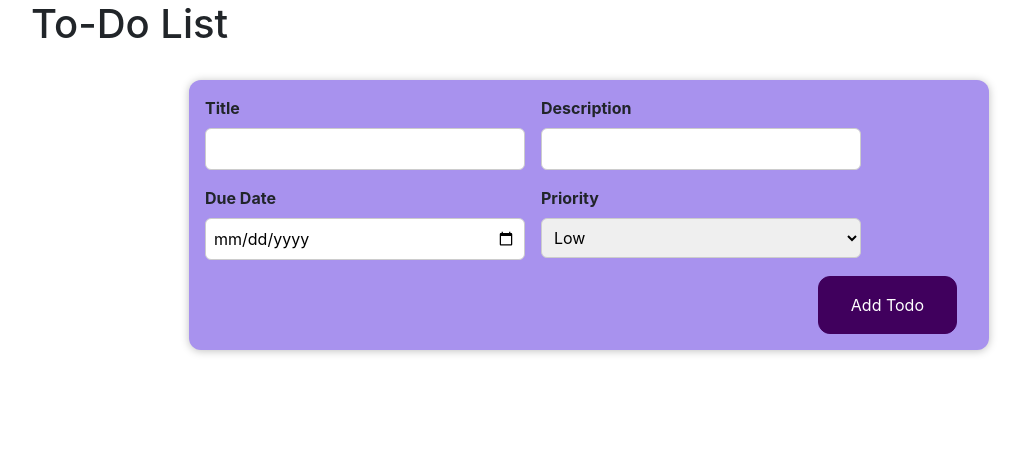
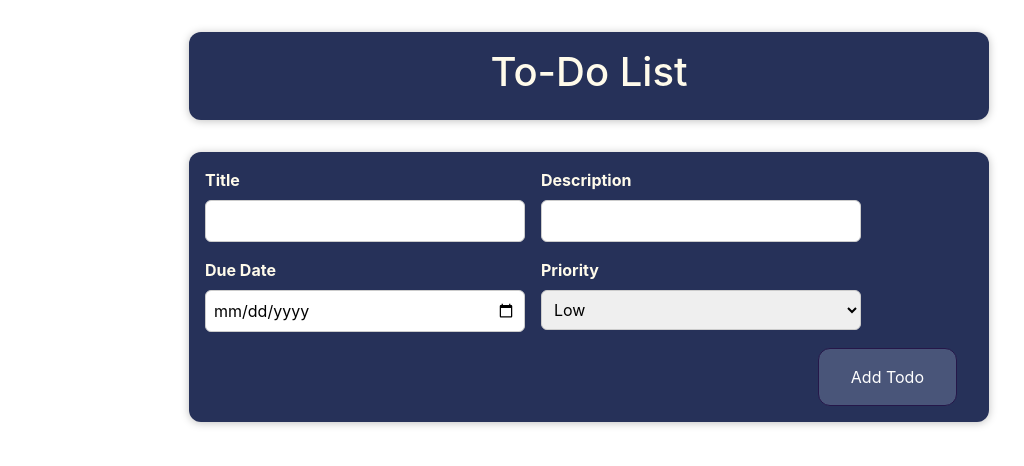
Before and after one commit to zaccaffey/to-do--current-, a React (Create React App) app: page / in a window 1280 px wide. Shown: the top 466 px of the page, without its empty margins (51-1075 px from the left). Built offline with nearby package versions, Linux system fonts and the light colour scheme; the HTML template or start-up script is replaced by a standard one.

Commit message:
final version with updated UI and styling

```diff
--- a/src/Components/DateWidget.js
+++ b/src/Components/DateWidget.js
@@ -10,7 +10,7 @@ const DateWidget = (props) => {
     }
         return (
             <div>
-                <p>{date}</p>
+                <p>Due Date: {date}</p>
             </div>
         );
 }
--- a/src/Components/Home.js
+++ b/src/Components/Home.js
@@ -8,7 +8,7 @@ import Dialog from "@material-ui/core/Dialog";
 import DialogContentText from "@material-ui/core/DialogContentText";
 import DialogTitle from "@material-ui/core/DialogTitle";
 import DialogContent from "@material-ui/core/DialogContent";
-import './Todo/TodoItem.css'
+import './NewTodo/TodoForm.css';
 
 const initialList = []
 
@@ -41,7 +41,9 @@ const Home = () => {
 
     const addTodoHandler = (todo) => {
         setTodos((prevList) => {
-            return [todo, ...prevList]
+            let temp = [todo, ...prevList]
+            console.log(typeof todo.date)
+            return [...temp].sort((a, b) => a.date > b.date ? 1 : -1)
         })
     }
 
@@ -76,7 +78,9 @@ const Home = () => {
         newList[index].description = newDescription
         newList[index].date = newDueDate
         newList[index].priority = newPriority
-        setTodos(newList)
+        setTodos((prevList) => {
+            return [...newList].sort((a, b) => a.date > b.date ? 1 : -1)
+        })
         setOpen(false)
         setNewTitle('')
         setNewDescription('')
@@ -99,33 +103,40 @@ const Home = () => {
         <Container>
             <Row>
                 <Col>
+                    <div className="new-todo-title">
                         <h1>To-Do List</h1>
+                    </div>
                     <div>
-                        <NewTodo onAddTodo={addTodoHandler}/>
+                        <NewTodo onAddTodo={addTodoHandler} />
                         <TodoList list={todos} onRemoveTodo={removeTodo} editClickToOpen={handleClickToOpen} getId={getId}></TodoList>
                     </div>
                     <Dialog open={open} onClose={handleToClose}>
+                        <div className='new-todo'>
                             <DialogTitle>Edit Item</DialogTitle>
                             <DialogContent>
                                 <form onSubmit={submitHandler}>
-                                <div>
-                                    <DialogContentText>Title</DialogContentText>
-                                    <input type="text" value={newTitle} onChange={titleChangeHandler} placeholder={myObject.title} on></input>
+                                    <DialogTitle>Title</DialogTitle>
+                                    <textarea type="text" value={newTitle} onChange={titleChangeHandler} placeholder={myObject.title} on></textarea>
 
-                                    <DialogContentText>Description</DialogContentText>
+                                    <DialogTitle>Description</DialogTitle>
                                     <textarea type="text" value={newDescription} onChange={descriptionChangeHandler} placeholder={myObject.description}></textarea>
 
-                                    <DialogContentText>Due Date</DialogContentText>
+                                    <DialogTitle>Due Date</DialogTitle>
                                     <textarea type="text" value={newDueDate} onChange={dateChangeHandler} placeholder={myObject.date}></textarea>
 
-                                    <DialogContentText>Priority</DialogContentText>
-                                    <input type="text" value={newPriority} onChange={priorityChangeHandler} placeholder={myObject.priority}></input>
-                                </div>
-                                <div>
+                                    <DialogTitle>Priority</DialogTitle>
+                                    <select value={newPriority} select={myObject.priority} onChange={priorityChangeHandler}>
+                                        <option value="High">High</option>
+                                        <option value="Medium">Medium</option>
+                                        <option value="Low">Low</option>
+                                    </select>
+                                    {'\n'}
+                                    <Row>
                                         <button type="submit">Submit</button>
-                                </div>
+                                    </Row>
                                 </form>
                             </DialogContent>
+                        </div>
                     </Dialog>
                 </Col>
             </Row>
--- a/src/Components/NewTodo/NewTodo.css
+++ b/src/Components/NewTodo/NewTodo.css
@@ -1,5 +1,5 @@
 .new-todo {
-    background-color: #a892ee;
+  background-color: #263159;
   padding: 1rem;
   margin: 2rem auto;
   width: 50rem;
@@ -7,14 +7,27 @@
   border-radius: 12px;
   text-align: center;
   box-shadow: 0 1px 8px rgba(0, 0, 0, 0.25);
+  color: #FFFBEB;
+}
+
+.new-todo-title {
+  background-color: #263159;
+  padding: 1rem;
+  margin: 2rem auto;
+  width: 50rem;
+  max-width: 95%;
+  border-radius: 12px;
+  text-align: center;
+  box-shadow: 0 1px 8px rgba(0, 0, 0, 0.25);
+  color: #FFFBEB;
 }
 
 .new-todo button {
   font: inherit;
   cursor: pointer;
   padding: 1rem 2rem;
-    border: 1px solid #40005d;
-    background-color: #40005d;
+  border: 1px solid #251749;
+  background-color: #495579;
   color: white;
   border-radius: 12px;
   margin-right: 1rem;
@@ -22,8 +35,8 @@
 
 .new-todo button:hover,
 .new-todo button:active {
-    background-color: #510674;
-    border-color: #510674;
+  background-color: #251749;
+  border-color: #251749;
 }
 
 .new-todo button.alternative {
@@ -36,3 +49,10 @@
 .new-todo button.alternative:active {
   background-color: #ddb3f8;
 }
+
+.dialog {
+  color: red;
+  font-size: 10px;
+  font-weight: normal;
+  line-height: normal;
+}
--- a/src/Components/NewTodo/TodoForm.js
+++ b/src/Components/NewTodo/TodoForm.js
@@ -38,7 +38,7 @@ const TodoForm = (props) => {
             setValidTitle(true)
         } else {
             setValidTitle(false)
-            setNewTitle("Title cannot be empty")
+            setNewTitle("* Title cannot be empty")
         }
     }
 
@@ -87,7 +87,7 @@ const TodoForm = (props) => {
                 </div>
                 <div className='new-todo__control'>
                     <label>Due Date</label>
-                    <input type="date" value={newDueDate} onClick={handleTodaysDate} min={"2022-12-06"} onChange={dateChangeHandler} />
+                    <input type="date" value={newDueDate} onClick={handleTodaysDate} min={"2022-12-07"} onChange={dateChangeHandler} />
                 </div>
                 <div className='new-todo__control'>
                     <label>Priority</label>
--- a/src/Components/Todo/Button.css
+++ b/src/Components/Todo/Button.css
@@ -2,12 +2,12 @@
 .button-29 {
   align-items: center;
   appearance: none;
-  background: radial-gradient(#76b2fe, #5557D2);
+  background-color: #495579;
   border: 0;
   border-radius: 6px;
   box-shadow: rgba(45, 35, 66, .4) 0 2px 4px,rgba(45, 35, 66, .3) 0 7px 13px -3px,rgba(58, 65, 111, .5) 0 -3px 0 inset;
   box-sizing: border-box;
-  color: #000000;
+  color: #FFFBEB;
   cursor: pointer;
   display: inline-flex;
   font-family: "JetBrains Mono",monospace;
--- a/src/Components/Todo/TodoItem.css
+++ b/src/Components/Todo/TodoItem.css
@@ -7,6 +7,7 @@
   body {
     font-family: -apple-system, BlinkMacSystemFont, "Segoe UI", Roboto, Helvetica,
       Arial, sans-serif, "Apple Color Emoji", "Segoe UI Emoji", "Segoe UI Symbol";
+      color: #FFFBEB;
   }
 
   .main-container {
@@ -43,7 +44,7 @@
   .cards {
     padding: 1rem;
     margin: 0 auto;
-    width: 40rem;
+    width: 37rem;
     max-width: 95%;
     border-radius: 12px;
     text-align: center;
@@ -129,7 +130,7 @@
   }
 
   .card-3 {
-    background: radial-gradient(#76b2fe, #b69efe);
+    background-color: #263159;
   }
 
   .card-4 {
@@ -169,3 +170,16 @@
   .card-low {
     background: radial-gradient(#ffee00, #bbba93);
   }
+
+  .card-header {
+    font-size: 70px;
+    font-weight: 600;
+    background-image: linear-gradient(to left, #553c9a, #b393d3);
+    color: transparent;
+    background-clip: text;
+    -webkit-background-clip: text;
+  }
+
+  .card-container {
+    margin: auto;
+  }
```
Lines whose indentation alone changed are shown as unchanged.
